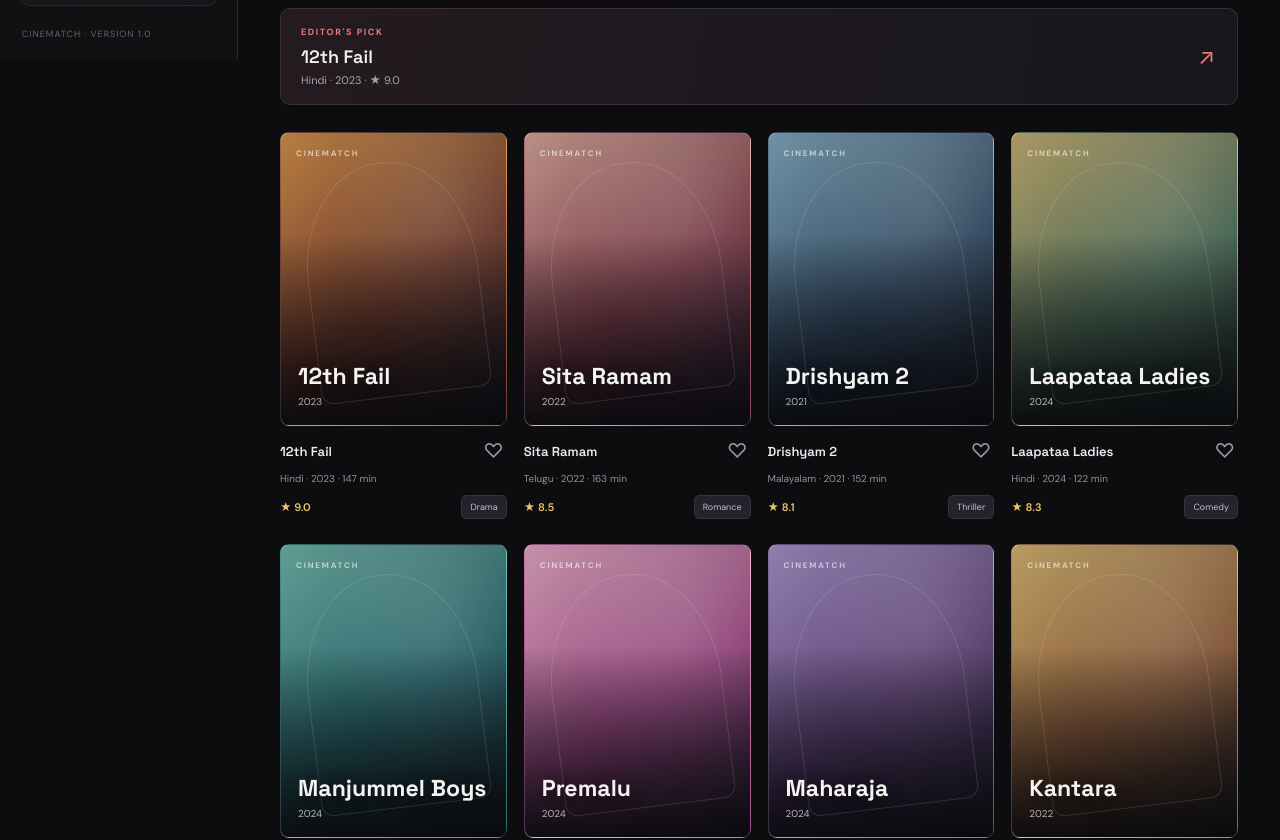
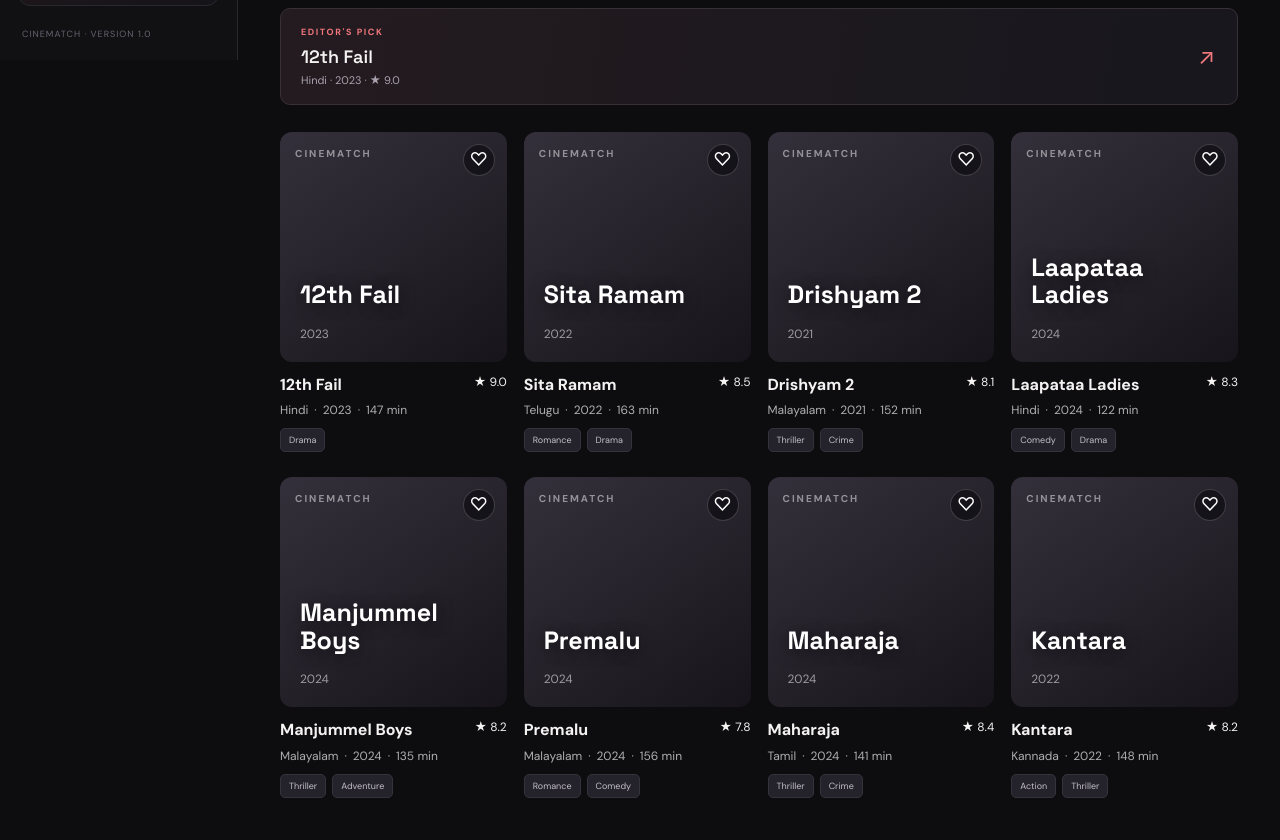
Before and after one commit to joddcodes07/CineMatch, a React (Vite) app: page / in a window 1280 px wide. Shown: the part 740-1580 px from the top of the page. Built offline with nearby package versions, Linux system fonts and the light colour scheme.

Commit message:
display recommendation scores and reasons

```diff
--- a/src/App.jsx
+++ b/src/App.jsx
@@ -579,6 +579,34 @@ function App() {
                 {selectedMovie.description}
               </p>
 
+{typeof selectedMovie.matchScore === "number" && (
+  <section className="match-explanation">
+    <div className="match-explanation-heading">
+      <div>
+        <span className="eyebrow">YOUR PREFERENCES</span>
+        <h3>Why this movie?</h3>
+      </div>
+      <span className="match-explanation-score">
+        {selectedMovie.matchScore}% match
+      </span>
+    </div>
+
+    {selectedMovie.matchReasons?.length > 0 ? (
+      <ul className="match-reasons">
+        {selectedMovie.matchReasons.map((reason, index) => (
+          <li key={`${reason}-${index}`}>
+            <span aria-hidden="true">✓</span>
+            {reason}
+          </li>
+        ))}
+      </ul>
+    ) : (
+      <p>No specific preference matches are available for this movie.</p>
+    )}
+  </section>
+)}
+
+
               <button
                 className="primary-button"
                 onClick={() => toggleSave(selectedMovie.id)}
--- a/src/components/MovieCard.jsx
+++ b/src/components/MovieCard.jsx
@@ -1,43 +1,70 @@
+
 function MovieCard({ movie, onSelect, isSaved, onToggleSave }) {
+  const hasMatchScore = typeof movie.matchScore === "number";
+
   return (
     <article className="movie-card">
       <button
-        className={`poster poster-${movie.accent}`}
+        type="button"
+        className="movie-card-poster"
         onClick={() => onSelect(movie)}
-        aria-label={`View ${movie.title} details`}
+        aria-label={`View details for ${movie.title}`}
       >
-        <span className="poster-brand">CINEMATCH</span>
-        <span className="poster-title">{movie.title}</span>
-        <span className="poster-year">{movie.year}</span>
+        <div className={`movie-poster-art poster-${movie.accent}`}>
+          <span className="poster-brand">CINEMATCH</span>
+          <span className="poster-title">{movie.title}</span>
+          <span className="poster-year">{movie.year}</span>
+        </div>
+
+        {hasMatchScore && (
+          <span className="match-score-badge">
+            {movie.matchScore}% match
+          </span>
+        )}
+      </button>
+
+      <button
+        type="button"
+        className={`save-button ${isSaved ? "is-saved" : ""}`}
+        onClick={() => onToggleSave(movie.id)}
+        aria-label={
+          isSaved
+            ? `Remove ${movie.title} from watchlist`
+            : `Add ${movie.title} to watchlist`
+        }
+        aria-pressed={isSaved}
+      >
+        {isSaved ? "♥" : "♡"}
       </button>
 
       <div className="movie-card-info">
-        <div className="movie-title-row">
+        <div className="movie-card-heading">
+          <h3>{movie.title}</h3>
+          <span className="movie-rating">★ {movie.rating.toFixed(1)}</span>
+        </div>
+
+        <p className="movie-card-meta">
+          {movie.language} <span>·</span> {movie.year}
+          <span>·</span> {movie.runtime} min
+        </p>
+
+        <div className="movie-card-genres">
+          {movie.genres.map((genre) => (
+            <span className="genre-tag" key={genre}>
+              {genre}
+            </span>
+          ))}
+        </div>
+
+        {hasMatchScore && (
           <button
-            className="movie-title"
+            type="button"
+            className="why-match-button"
             onClick={() => onSelect(movie)}
           >
-            {movie.title}
+            Why this match? <span aria-hidden="true">↗</span>
           </button>
-
-          <button
-            className={`save-button ${isSaved ? "saved" : ""}`}
-            onClick={() => onToggleSave(movie.id)}
-            aria-label={isSaved ? "Remove from watchlist" : "Save to watchlist"}
-            title={isSaved ? "Remove from watchlist" : "Add to watchlist"}
-          >
-            {isSaved ? "♥" : "♡"}
-          </button>
-        </div>
-
-        <p className="movie-meta">
-          {movie.language} · {movie.year} · {movie.runtime} min
-        </p>
-
-        <div className="movie-card-bottom">
-          <span className="rating">★ {movie.rating.toFixed(1)}</span>
-          <span className="genre-tag">{movie.genres[0]}</span>
-        </div>
+        )}
       </div>
     </article>
   );
--- a/src/style.css
+++ b/src/style.css
@@ -1044,3 +1044,213 @@ button:disabled {
   background: #202027;
   color: inherit;
 }
+
+/* Recommendation match score */
+.movie-card-poster {
+  display: block;
+  position: relative;
+  width: 100%;
+  padding: 0;
+  border: 0;
+  background: transparent;
+  text-align: left;
+  cursor: pointer;
+}
+
+.movie-poster-art {
+  position: relative;
+  display: flex;
+  flex-direction: column;
+  justify-content: flex-end;
+  gap: 10px;
+  min-height: 230px;
+  overflow: hidden;
+  padding: 20px;
+  border-radius: 12px;
+  color: #fff;
+  background: linear-gradient(145deg, #34303b, #17151b);
+  transition: transform 180ms ease, filter 180ms ease;
+}
+
+.movie-card-poster:hover .movie-poster-art {
+  transform: translateY(-3px);
+  filter: brightness(1.08);
+}
+
+.movie-poster-art .poster-brand {
+  font-size: 10px;
+  letter-spacing: 2px;
+  opacity: 0.8;
+}
+
+.movie-poster-art .poster-title {
+  font-size: 25px;
+  font-weight: 750;
+  line-height: 1.1;
+  overflow-wrap: anywhere;
+}
+
+.movie-poster-art .poster-year {
+  font-size: 12px;
+  opacity: 0.8;
+}
+
+.match-score-badge {
+  position: absolute;
+  top: 10px;
+  left: 10px;
+  z-index: 1;
+  padding: 7px 10px;
+  border: 1px solid rgba(255, 255, 255, 0.15);
+  border-radius: 999px;
+  background: #29251f;
+  color: #f3c77b;
+  font-size: 11px;
+  font-weight: 700;
+  letter-spacing: 0.2px;
+}
+
+.movie-card-info {
+  padding-top: 12px;
+}
+
+.movie-card-heading {
+  display: flex;
+  align-items: flex-start;
+  justify-content: space-between;
+  gap: 10px;
+}
+
+.movie-card-heading h3 {
+  margin: 0;
+  font-size: 16px;
+  line-height: 1.35;
+}
+
+.movie-rating {
+  flex-shrink: 0;
+  font-size: 12px;
+  white-space: nowrap;
+}
+
+.movie-card-meta {
+  display: flex;
+  flex-wrap: wrap;
+  gap: 6px;
+  margin: 7px 0 10px;
+  font-size: 12px;
+  opacity: 0.7;
+}
+
+.movie-card-genres {
+  display: flex;
+  flex-wrap: wrap;
+  gap: 6px;
+}
+
+.save-button {
+  position: absolute;
+  z-index: 2;
+  margin-top: -42px;
+  right: 12px;
+  width: 32px;
+  height: 32px;
+  border: 1px solid rgba(255, 255, 255, 0.18);
+  border-radius: 50%;
+  background: rgba(20, 18, 24, 0.88);
+  color: #fff;
+  font-size: 18px;
+  cursor: pointer;
+}
+
+.save-button.is-saved {
+  color: #ff8195;
+}
+
+.why-match-button {
+  margin-top: 12px;
+  padding: 0;
+  border: 0;
+  background: transparent;
+  color: #e9c17c;
+  font-size: 12px;
+  font-weight: 650;
+  cursor: pointer;
+}
+
+.why-match-button span {
+  margin-left: 4px;
+}
+
+.why-match-button:hover {
+  color: #ffe0a3;
+}
+
+@media (prefers-reduced-motion: reduce) {
+  .movie-poster-art {
+    transition: none;
+  }
+}
+
+/* Match explanation in the movie details modal */
+.match-explanation {
+  margin: 20px 0;
+  padding: 16px;
+  border: 1px solid rgba(255, 255, 255, 0.1);
+  border-radius: 12px;
+  background: rgba(255, 255, 255, 0.035);
+}
+
+.match-explanation-heading {
+  display: flex;
+  align-items: center;
+  justify-content: space-between;
+  gap: 12px;
+  margin-bottom: 14px;
+}
+
+.match-explanation-heading h3 {
+  margin: 5px 0 0;
+  font-size: 17px;
+}
+
+.match-explanation-score {
+  flex-shrink: 0;
+  color: #f3c77b;
+  font-size: 13px;
+  font-weight: 750;
+}
+
+.match-reasons {
+  display: grid;
+  gap: 10px;
+  margin: 0;
+  padding: 0;
+  list-style: none;
+}
+
+.match-reasons li {
+  display: flex;
+  align-items: flex-start;
+  gap: 9px;
+  font-size: 13px;
+  line-height: 1.5;
+  opacity: 0.9;
+}
+
+.match-reasons li > span {
+  flex-shrink: 0;
+  color: #8ed6a5;
+  font-weight: 800;
+}
+
+/* Keep the watchlist heart over the poster */
+.movie-card {
+  position: relative;
+}
+
+.save-button {
+  top: 12px;
+  right: 12px;
+  margin-top: 0;
+}
```
